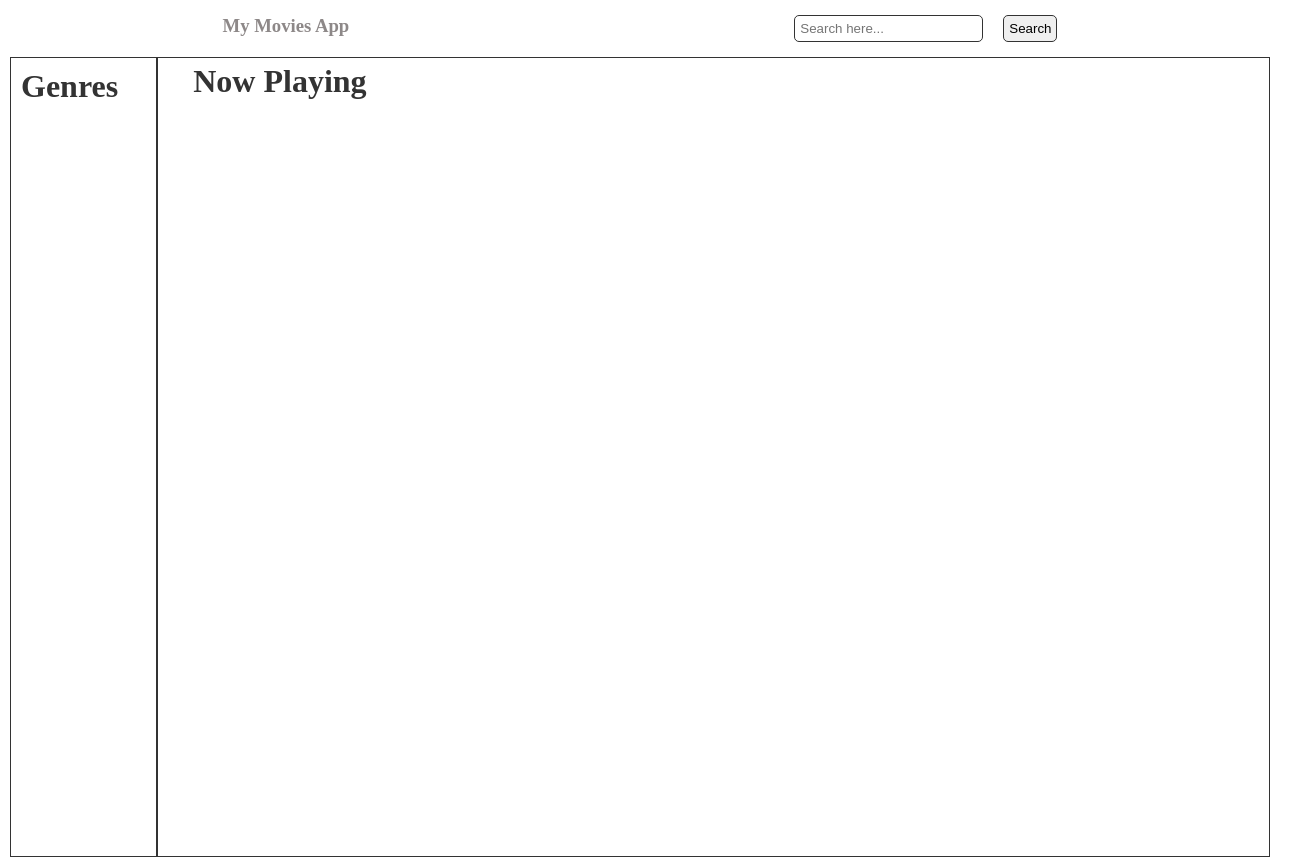
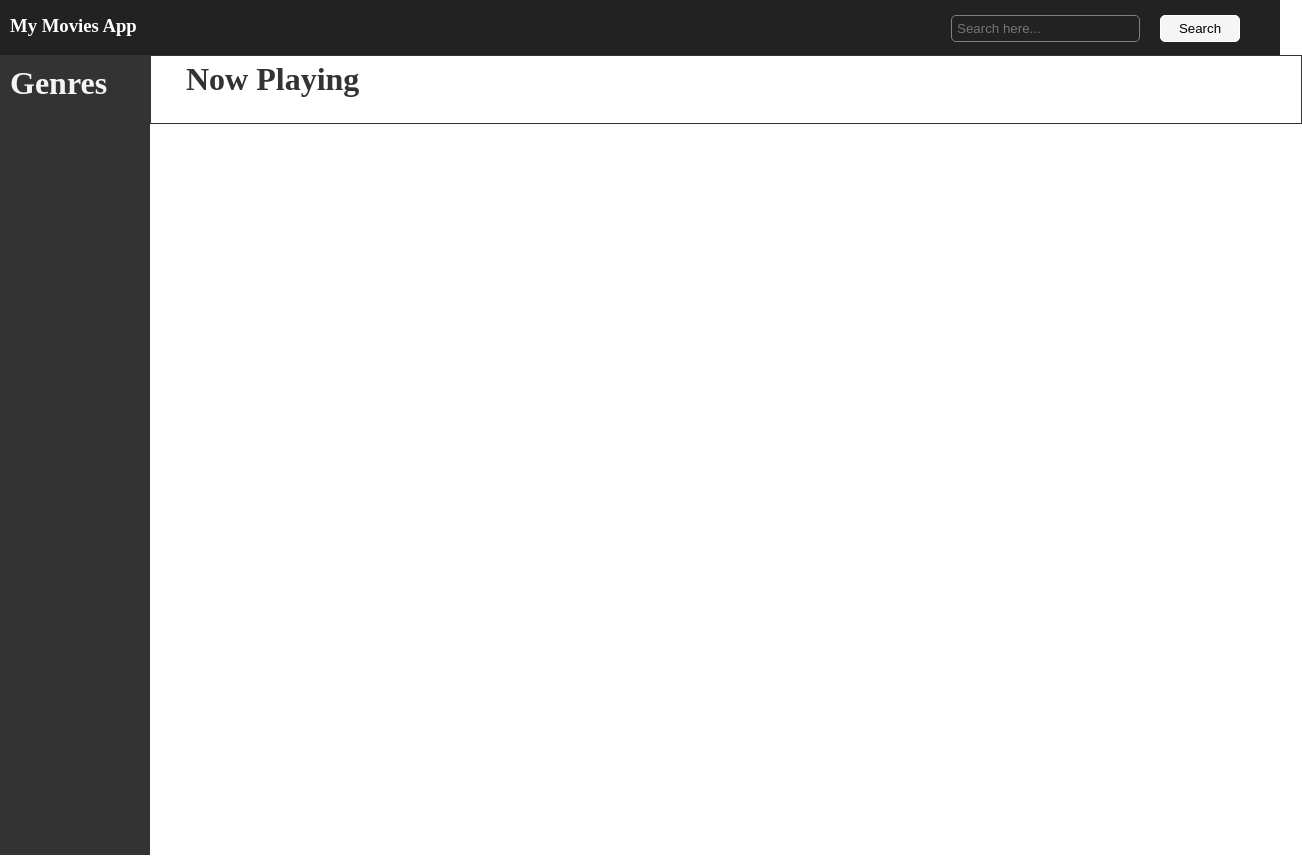
Before and after one commit to Monika18bcom/Movie-Booking-Application---Javascript-Project---ntsx9lolqp53, a plain HTML site: page index.html in a window 1280 px wide. Shown: the whole page, 1302 px wide, since content can reach past the window. After the commit the page ends 800 px from the top, so only its background shows below. Drawn offline with Linux system fonts and the light colour scheme; no server answers.

Commit message:
Update styles.css

```diff
--- a/styles.css
+++ b/styles.css
@@ -9,31 +9,54 @@
 .search-section{
     display: flex;
     justify-content: space-around;
-    margin: 15px 0;
+    width: 100%;
+    height: 55px;
+    padding: 15px 0;
+    background-color: #222;
+    position: fixed;
+    top: 0;
+    z-index: 9;
+}
+
+.title {
+    position: absolute;
+    left: 10px;
 }
 
 .title > a{
     text-decoration: none;
-    color: rgb(141, 136, 136);
+    color: white;
 }
 
 
 .search-bar{
     display: flex;
     gap: 20px;
+    position: absolute;
+    right: 40px;
 }
 
-#text-search , #submit-search{
-    border: 1px solid #333;
+#text-search {
+    border: 1px solid grey;
     padding: 5px;
     border-radius: 5px;
+    background-color: transparent;
+    color: whitesmoke;
+    outline: 0;
+}
+
+#submit-search{
+    border: 1px solid #fff;
+    padding: 5px;
+    width: 80px;
+    border-radius: 5px;
+    background-color: whitesmoke;
 }
 
 /* main section */
 
 .main-container-1{
     display: flex;
-    margin: 10px;
     min-height: 100vh;
     color: #333;
 }
@@ -41,8 +64,12 @@
 /* Genre Section */
 
 .genres-section{
+    position: fixed;
+    top: 55px;
     width: 150px;
-    border: 1px solid #333;
+    height: 100vh;
+    background-color: #333;
+    color: whitesmoke;
 }
 
 .genres-section > h1{
@@ -70,6 +97,9 @@
     flex-direction: column;
     width: 90%;
     border: 1px solid #333;
+    position: absolute;
+    top: 55px;
+    left: 150px;
 }
 
 #mv-list-title{
@@ -85,15 +115,23 @@
 }
 
 .movie-container{
-    border: 1px solid #333;
+    border-radius: 8px;
     width: 300px;
     height: 350px;
     margin: 0 20px 20px 0;
+    background-color: black;
+    color: whitesmoke;
+}
+
+.movie-container:hover {
+    transition: All 0.5s ease-in-out;
+    transform: scale(1.1);
 }
 
 .movie-container > img{
     width: 100%;
     height: 85%;
+    border-radius: 8px 8px 0 0;
 }
 
 .movie-name{
@@ -132,7 +170,10 @@
 
 #back-btn{
     border: 2px solid black;
+    width: 60px;
     padding: 5px;
+    background-color: #555;
+    color: whitesmoke;
 }
 
 #checkout-title{
@@ -157,11 +198,14 @@
     padding: 10px;
     height: 250px;
     width: 400px;
+    border-radius: 8px;
+    /* background-color: #888; */
 }
 
 .sum-title{
     margin-bottom: 5px;
     font-size: 35px;
+    color: rgb(8, 88, 235);
 }
 
 
@@ -169,9 +213,12 @@
     display: flex;
     justify-content: space-between;
     margin: 15px 0;
+    /* color: whitesmoke; */
 }
 
 #count-section > input{
+    /* background-color: transparent; */
+    /* color: whitesmoke; */
     border: 1px solid rgb(156, 153, 153);
 }
 
@@ -184,10 +231,12 @@
     padding: 10px;
     height: auto;
     width: 60%;
+    border-radius: 8px;
 }
 
 .pay-title{
     font-size: 35px;
+    color: rgb(8, 88, 235);
 }
 
 #first-name ,#last-name ,#email{
@@ -285,8 +334,9 @@
 .book-tickets-btn{
     width: 40%;
     padding: 8px;
-    border: 2px solid black;
     cursor: pointer;
+    background-color: #555;
+    color: whitesmoke;
 }
 
 .modal-close-btn{
```
